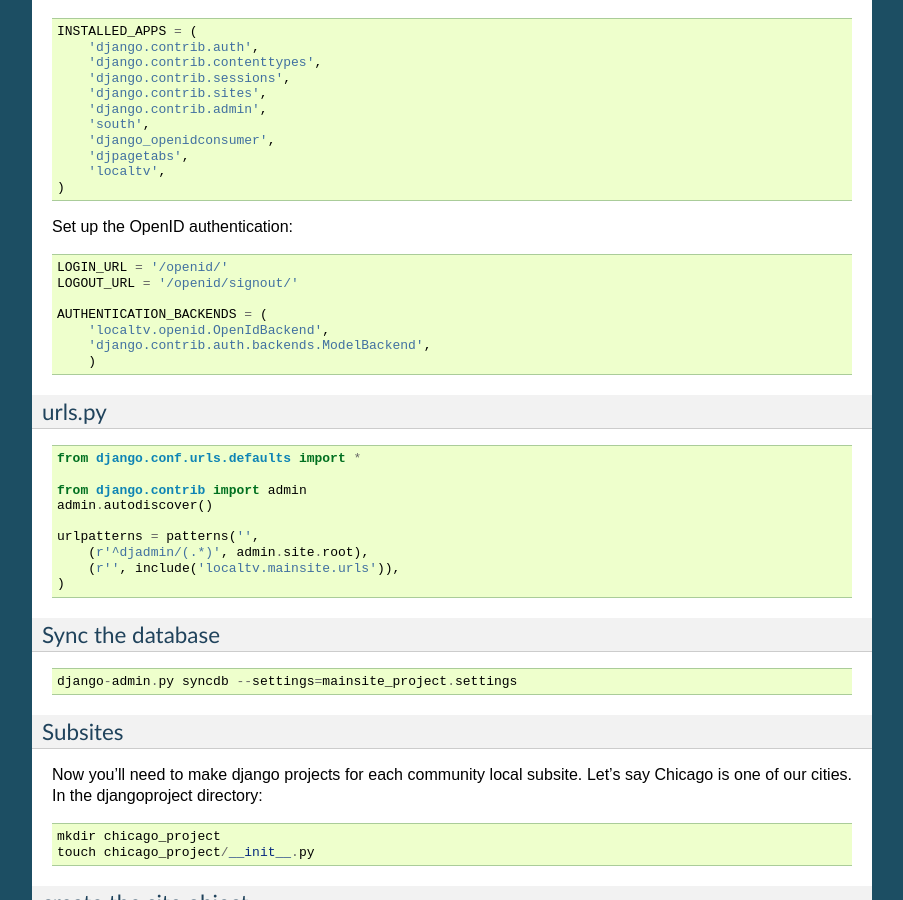
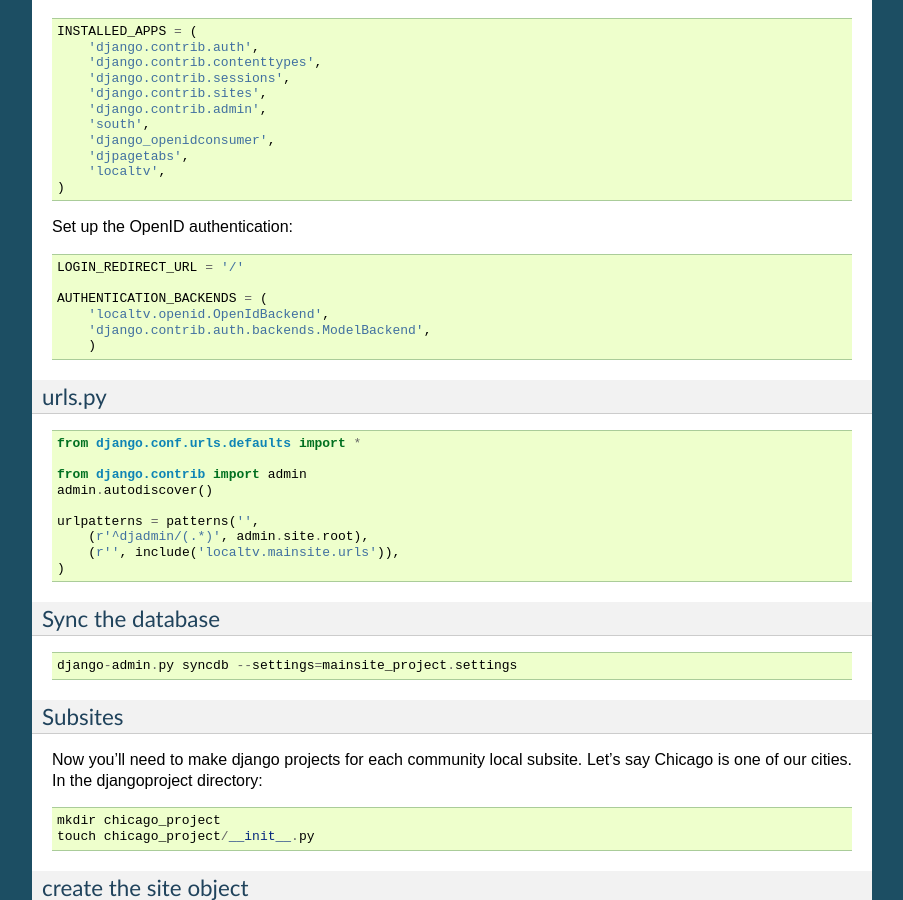
Before and after one commit to pculture/mirocommunity, a Sphinx documentation site: the page built from docs/source/installation.rst, in a window 1280 px wide and 900 px high, scrolled down 4371 px. Shown: the whole window, without its empty margins (198-1101 px from the left). Built offline with Sphinx 7.4.7, drawn with Linux system fonts in a browser that asks for light colours.

Commit message:
update the settings documentation

```diff
--- a/docs/source/installation.rst
+++ b/docs/source/installation.rst
@@ -305,8 +305,7 @@
 
 Set up the OpenID authentication::
 
-    LOGIN_URL = '/openid/'
-    LOGOUT_URL = '/openid/signout/'
+    LOGIN_REDIRECT_URL = '/'
 
     AUTHENTICATION_BACKENDS = (
         'localtv.openid.OpenIdBackend',
```
